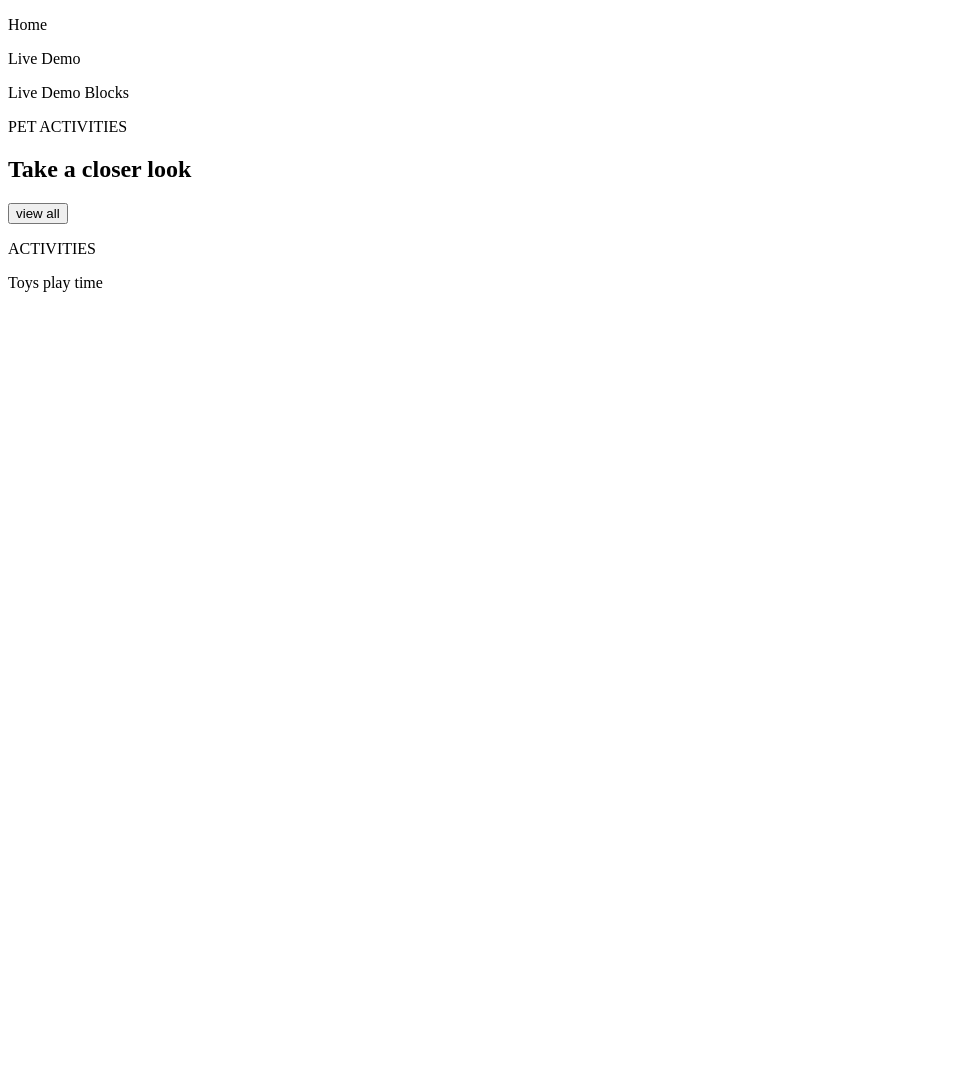
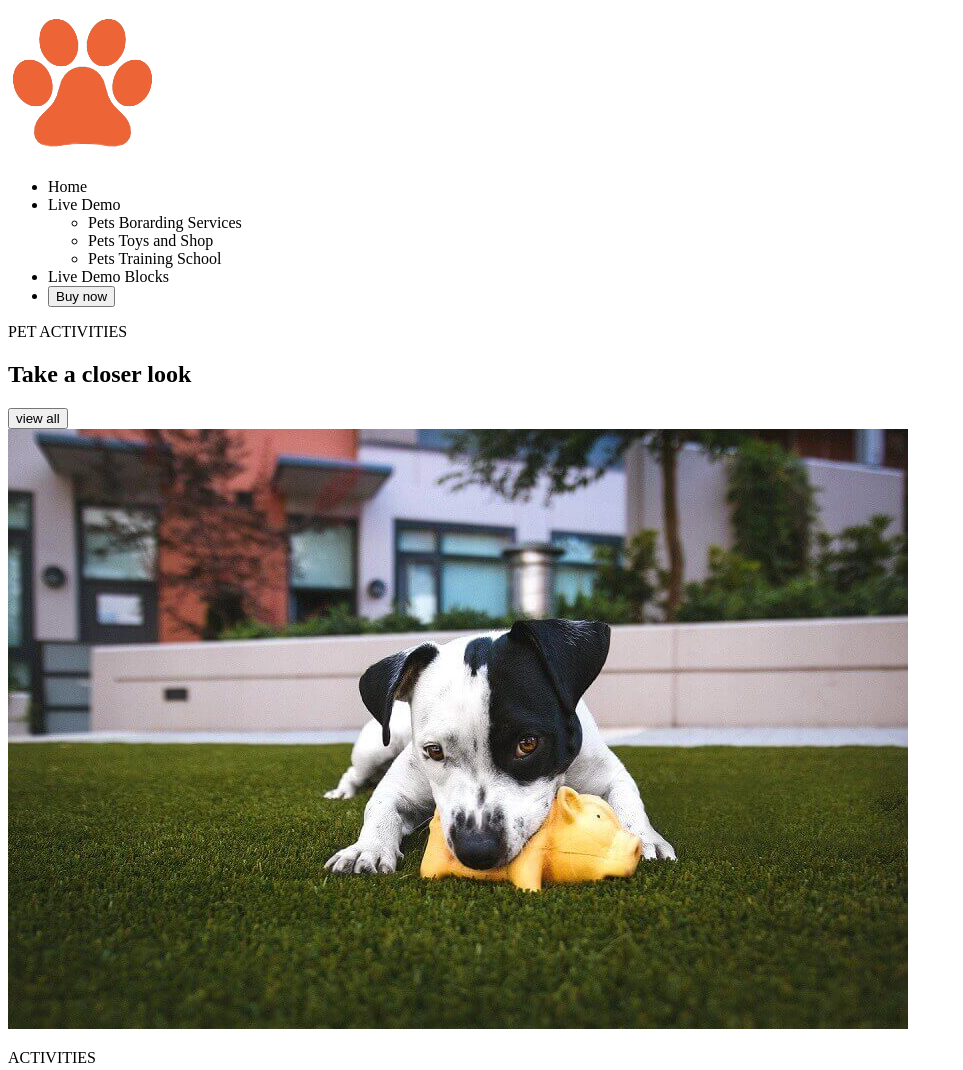
Before and after one commit to lallunavermella/202201-W1CH3-silvia-martinez, a plain HTML site: page index.html in a window 1280 px wide. Shown: the top 1070 px of the page, without its empty margins (0-963 px from the left). Before the commit the page ends 800 px from the top, so only its background shows below. Drawn offline with Linux system fonts and the light colour scheme.

Commit message:
update index.html and add images

```diff
--- a/index.html
+++ b/index.html
@@ -4,16 +4,27 @@
     <meta charset="UTF-8" />
     <meta http-equiv="X-UA-Compatible" content="IE=edge" />
     <meta name="viewport" content="width=device-width, initial-scale=1.0" />
+    <link rel="icon" href="images/logo2.png" type="image/png" />
     <title>Pets</title>
   </head>
   <body>
     <header class="header">
-      <section class="logo"></section>
+      <section class="logo">
+        <img src="images/logo2.png" alt="logo" />
+      </section>
       <section class="menu"></section>
-      <section class="menu menu-view">
-        <p>Home</p>
-        <p>Live Demo</p>
-        <p>Live Demo Blocks</p>
+      <section class="menu menu--view">
+        <ul class="menu--view">
+          <li>Home</li>
+          <li>Live Demo</li>
+          <ul class="menu-live menu-live--view">
+            <li>Pets Borarding Services</li>
+            <li>Pets Toys and Shop</li>
+            <li>Pets Training School</li>
+          </ul>
+          <li>Live Demo Blocks</li>
+          <li><button class="button button--buy">Buy now</button></li>
+        </ul>
       </section>
     </header>
     <main class="main">
@@ -22,9 +33,20 @@
         <h1>Take a closer look</h1>
       </section>
       <section class="button">
-        <button>view all</button>
+        <button class="button button--view">view all</button>
       </section>
       <section class="card">
+        <img src="images/01.jpg" alt="logo" />
+        <p class="card-title">ACTIVITIES</p>
+        <p class="card-text">Toys play time</p>
+      </section>
+      <section class="card">
+        <img src="images/02.jpg" alt="logo" />
+        <p class="card-title">ACTIVITIES</p>
+        <p class="card-text">Toys play time</p>
+      </section>
+      <section class="card">
+        <img src="images/03.jpg" alt="logo" />
         <p class="card-title">ACTIVITIES</p>
         <p class="card-text">Toys play time</p>
       </section>
```
Also changed, not shown: images/01.jpg (added), images/02.jpg (added), images/03.jpg (added), images/logo2.png (added).
